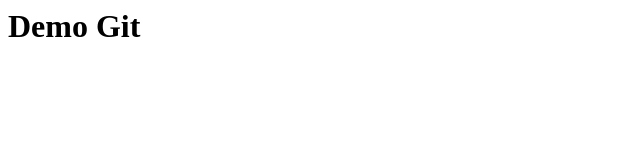
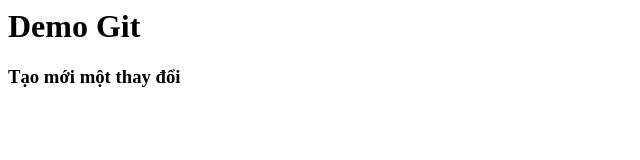
Before and after one commit to VietCee/Web_1_ShoesStore, a plain HTML site: page assets/Demo Pic/index.html in a window 1280 px wide. Shown: the whole page, without its empty margins (0-640 px from the left). Drawn offline with Linux system fonts and the light colour scheme.

Commit message:
Sencond change

```diff
--- a/assets/Demo Pic/index.html
+++ b/assets/Demo Pic/index.html
@@ -1,3 +1,4 @@
 <div>
     <h1>Demo Git</h1>
+    <h3>Tạo mới một thay đổi</h3>
 </div>
```
